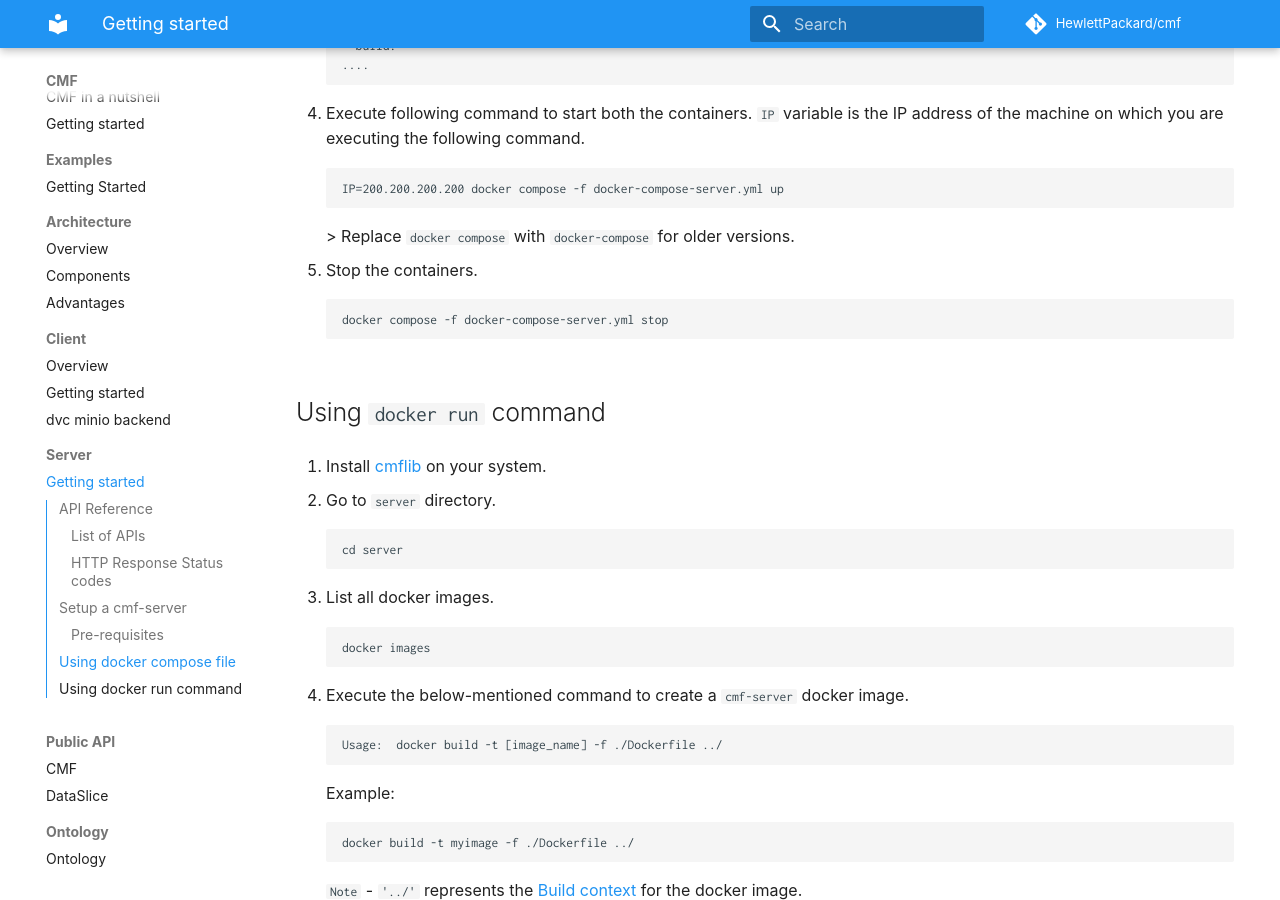
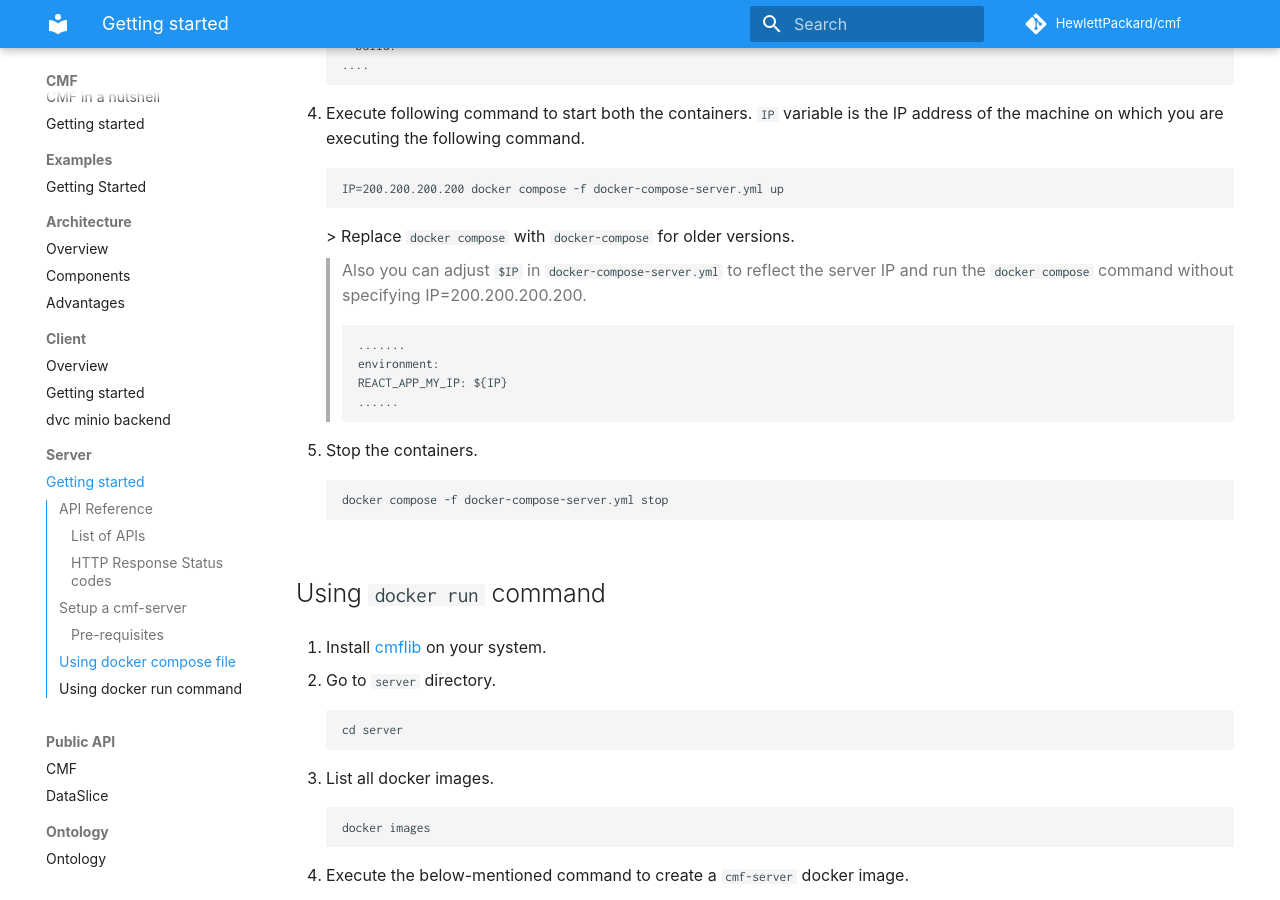
Before and after one commit to HewlettPackard/cmf, an MkDocs documentation site: the page built from docs/cmf_server/cmf-server.md, in a window 1280 px wide and 900 px high, scrolled down 1782 px. Built offline with MkDocs 1.6.1 and Material for MkDocs 9.7.7, drawn with Linux system fonts in a browser that asks for light colours; some web fonts are replaced; comment, search, counter and statistics services are not loaded.

Commit message:
Update cmf-server.md

````diff
--- a/docs/cmf_server/cmf-server.md
+++ b/docs/cmf_server/cmf-server.md
@@ -63,6 +63,15 @@ There are two ways to start cmf server -
     ```
     > Replace `docker compose` with `docker-compose` for older versions.
 
+    > Also you can adjust `$IP` in `docker-compose-server.yml` to reflect the server IP and run the `docker compose` command without specifying
+      IP=200.200.200.200.
+      ```
+      .......
+      environment:
+      REACT_APP_MY_IP: ${IP}
+      ......
+      ```
+
 5. Stop the containers.
    ```
    docker compose -f docker-compose-server.yml stop
````
